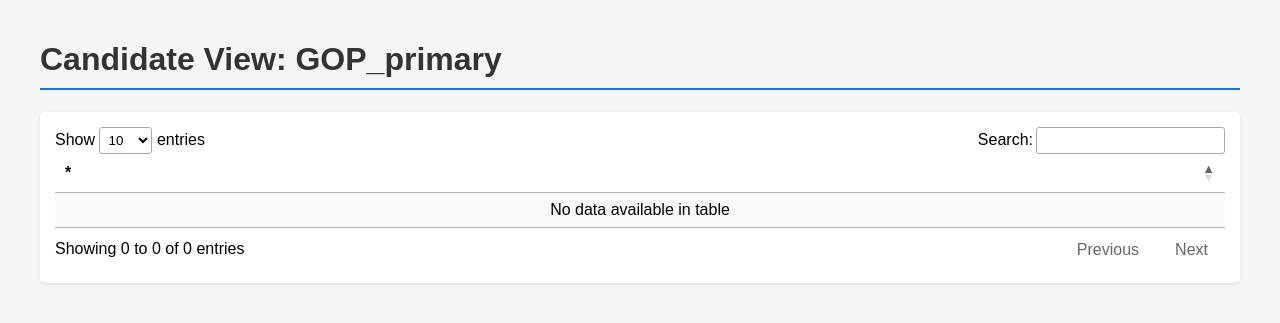
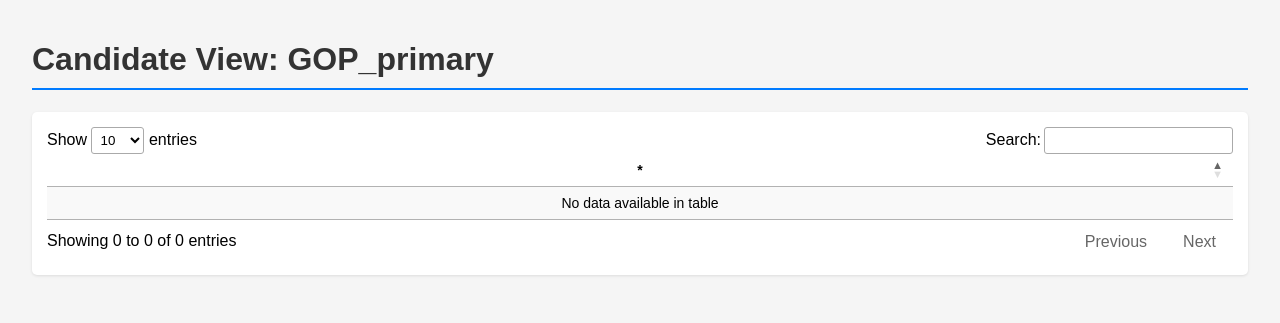
Before and after one commit to nstapc/candidate-view, a PHP site: page / in a window 1280 px wide. Shown: the top 323 px of the page. Run offline with PHP 8.4, Linux system fonts and the light colour scheme; data that the repository does not hold is empty; some libraries are stand-ins or nearby versions.

Commit message:
Improve table formatting: constrain images, add text wrapping, wider layout

```diff
--- a/index.php
+++ b/index.php
@@ -48,7 +48,7 @@ $con->close();
     <style>
         body {
             font-family: Arial, sans-serif;
-            max-width: 1200px;
+            max-width: 95%;
             margin: 0 auto;
             padding: 20px;
             background-color: #f5f5f5;
@@ -63,6 +63,32 @@ $con->close();
             padding: 15px;
             border-radius: 5px;
             box-shadow: 0 1px 3px rgba(0,0,0,0.1);
+        }
+        #data-table {
+            font-size: 14px;
+        }
+        #data-table th {
+            text-align: center;
+            vertical-align: middle;
+            padding: 8px;
+            white-space: nowrap;
+        }
+        #data-table th img {
+            max-width: 120px;
+            height: auto;
+        }
+        #data-table td {
+            vertical-align: top;
+            padding: 8px;
+            word-wrap: break-word;
+            max-width: 300px;
+        }
+        #data-table td img {
+            max-width: 150px;
+            height: auto;
+        }
+        #data-table td a {
+            color: #007bff;
         }
     </style>
 </head>
```
